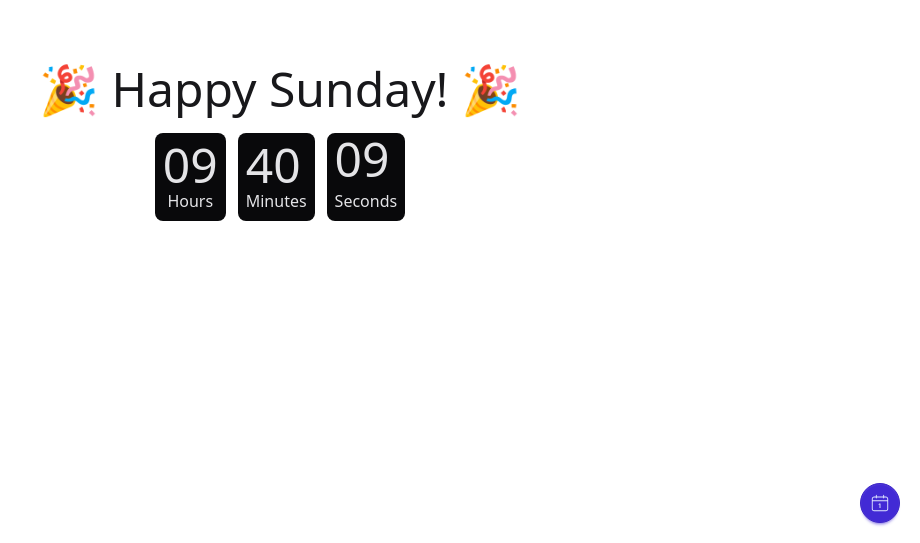
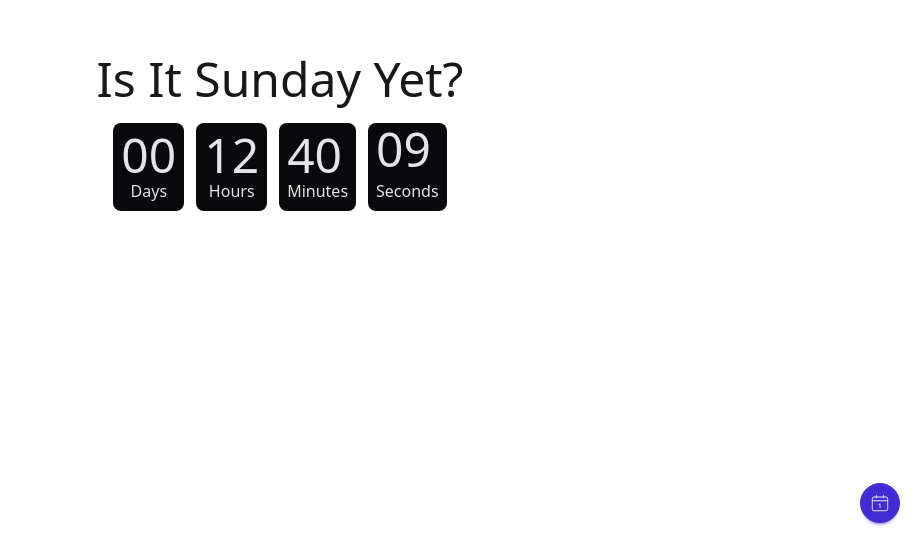
Before and after one commit to kelvinchincc/sunday-dread, a React (Vite) app: page / in a window 1280 px wide. Shown: the part 257-800 px from the top of the page, without its empty margins (360-1280 px from the left). Built offline with nearby package versions, Linux system fonts and the light colour scheme.

Commit message:
Use real current time and adjust countdown styling

```diff
--- a/src/App.tsx
+++ b/src/App.tsx
@@ -3,7 +3,7 @@ import { useEffect, useState } from "react";
 import { MondayCountDown } from "./components/MondayCountDown";
 import { SundayCountDown } from "./components/SundayCountDown";
 
-const getNow = () => dayjs().day(0).add(3, "hour");
+const getNow = () => dayjs();
 
 function App() {
   const [now, setNow] = useState(getNow());
--- a/src/components/MondayCountDown.tsx
+++ b/src/components/MondayCountDown.tsx
@@ -27,10 +27,10 @@ export function MondayCountDown({ now }: MondayCountDownProps) {
     }
 
     if (isMondayNear) {
-      return <h1 className="text-center text-5xl">Brace Yourself, Monday is Near...</h1>;
+      return <h1 className="text-center text-5xl text-gray-400 italic">Brace Yourself, Monday is Near...</h1>;
     }
 
-    return <h1 className="text-center text-5xl">🎉 Happy Sunday! 🎉</h1>;
+    return <h1 className="text-center text-5xl text-yellow-500 drop-shadow-lg">🎉 Happy Sunday! 🎉</h1>;
   };
 
   return (
--- a/src/components/SundayCountDown.tsx
+++ b/src/components/SundayCountDown.tsx
@@ -38,11 +38,11 @@ export function SundayCountDown({ now, isTodaySunday }: SundayCountDownProps) {
     }
 
     if (sundayHappeningSoon) {
-      return <h1 className="text-center text-5xl">STAY CALM, IT'S HAPPENING!</h1>;
+      return <h1 className="text-center text-5xl text-red-500 animate-bounce">STAY CALM, IT'S HAPPENING!</h1>;
     }
 
     if (sundayNear) {
-      return <h1 className="text-center text-5xl">Almost There...</h1>;
+      return <h1 className="text-center text-5xl text-gray-400 italic">Almost There...</h1>;
     }
 
     return <h1 className="text-center text-5xl">Is It Sunday Yet?</h1>;
```
